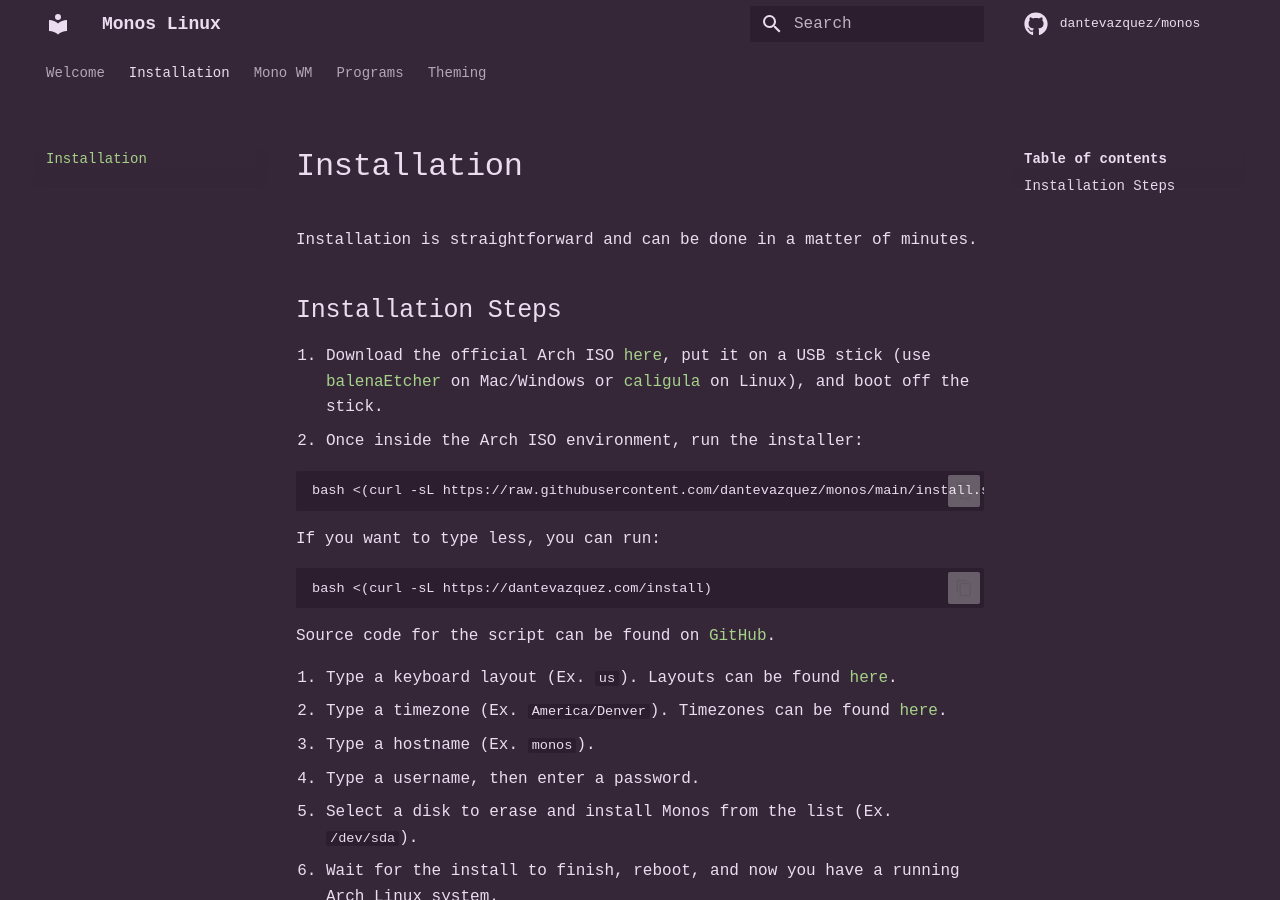
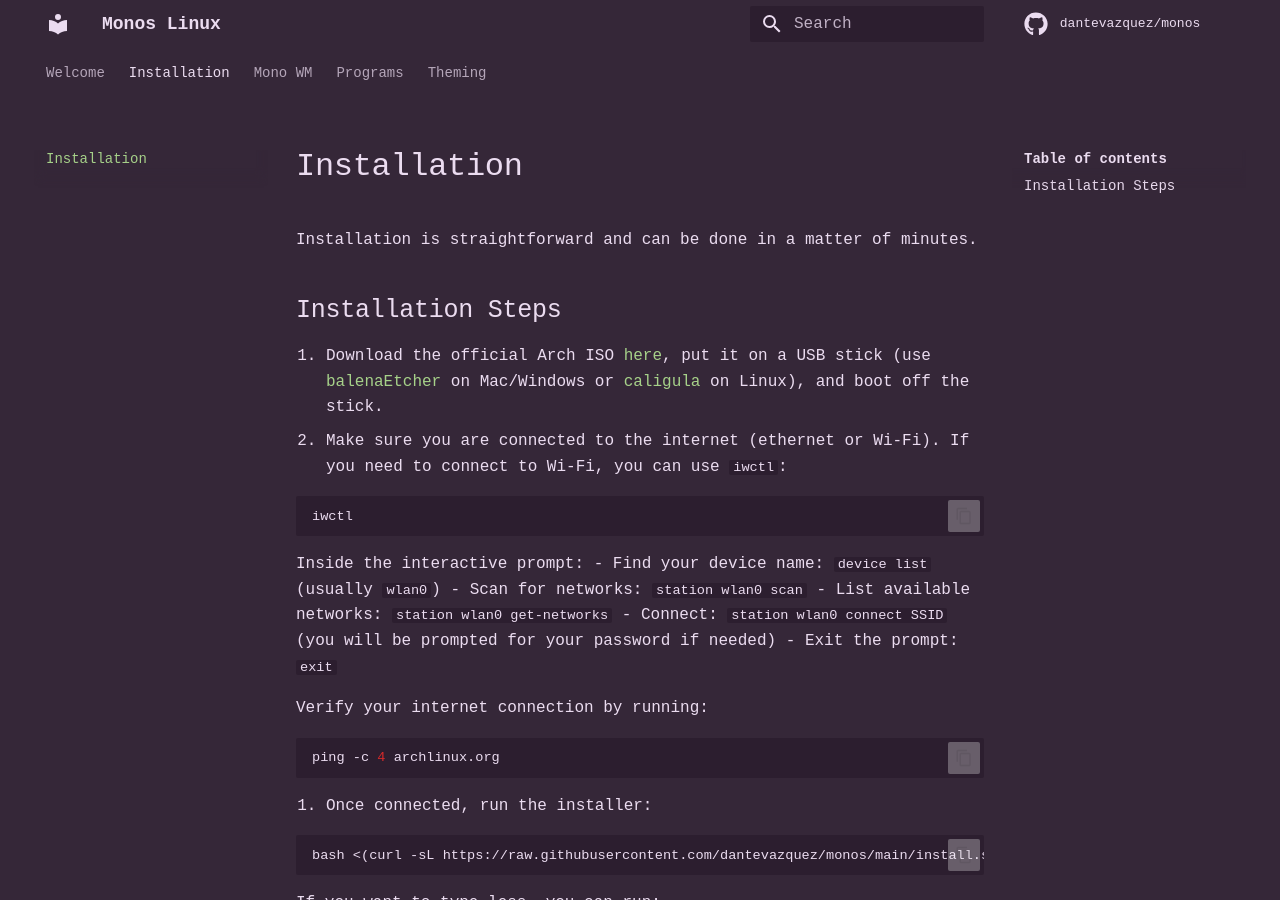
Before and after one commit to dantevazquez/monos-documentation, an MkDocs documentation site: the page built from docs/installation.md, in a window 1280 px wide and 900 px high. Built offline with MkDocs 1.6.1 and Material for MkDocs 9.7.7, drawn with Linux system fonts in a browser that asks for light colours; comment, search, counter and statistics services are not loaded; a style sheet for code colours, icons or effects is not loaded.

Commit message:
added iwd instructions

````diff
--- a/docs/installation.md
+++ b/docs/installation.md
@@ -5,7 +5,25 @@ Installation is straightforward and can be done in a matter of minutes.
 ## Installation Steps
 
 1. Download the official Arch ISO [here](https://archlinux.org/download/){ target="_blank" }, put it on a USB stick (use [balenaEtcher](https://etcher.balena.io/) on Mac/Windows or [caligula](https://github.com/ifd3f/caligula) on Linux), and boot off the stick.
-2. Once inside the Arch ISO environment, run the installer:
+2. Make sure you are connected to the internet (ethernet or Wi-Fi). If you need to connect to Wi-Fi, you can use `iwctl`:
+
+   ```bash
+   iwctl
+   ```
+
+   Inside the interactive prompt:
+   - Find your device name: `device list` (usually `wlan0`)
+   - Scan for networks: `station wlan0 scan`
+   - List available networks: `station wlan0 get-networks`
+   - Connect: `station wlan0 connect SSID` (you will be prompted for your password if needed)
+   - Exit the prompt: `exit`
+
+   Verify your internet connection by running:
+   ```bash
+   ping -c 4 archlinux.org
+   ```
+
+3. Once connected, run the installer:
 
    ```bash
    bash <(curl -sL https://raw.githubusercontent.com/dantevazquez/monos/main/install.sh)
````
Also changed, not shown: other parts of docs/installation.md (+6 -6 lines), docs/programs.md (+2 -1 lines).
